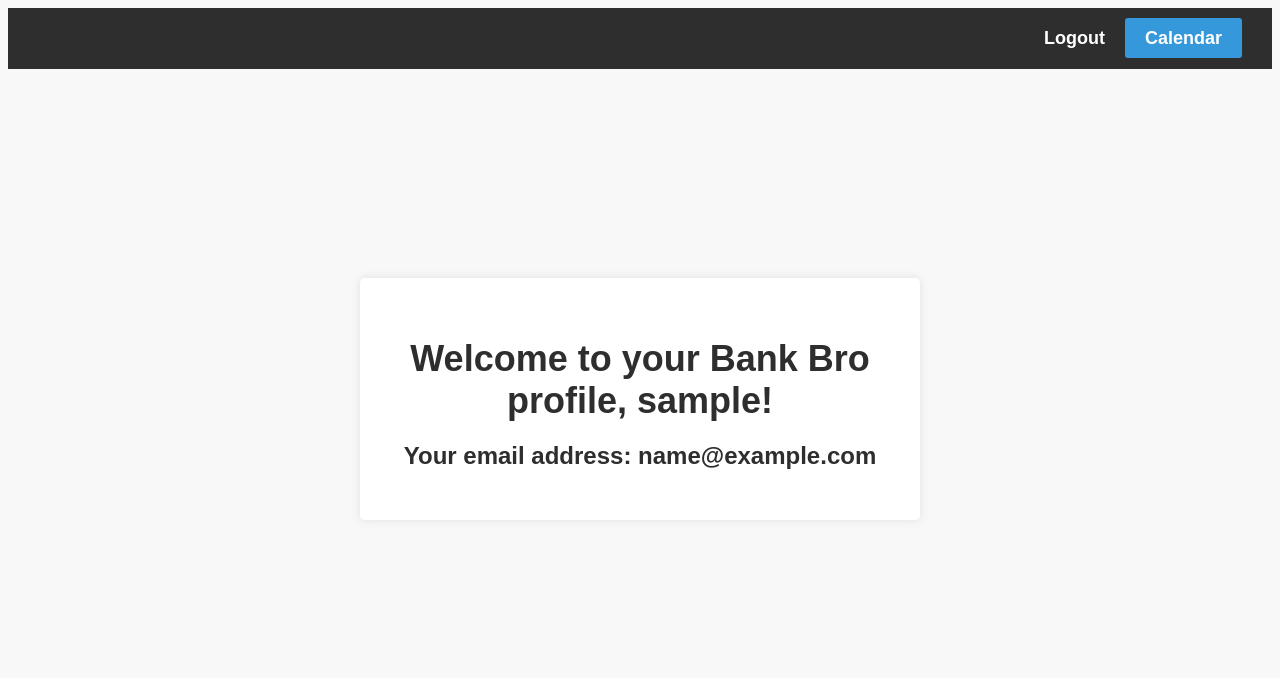
After one commit to krit-rr/BankBro, a Flask app: page /profile in a window 1280 px wide. The commit adds this page. Shown: the top 678 px of the page. Run offline with Flask 3, Linux system fonts and the light colour scheme; the visitor is signed in with stand-in values (Sample User, id 1); tables that the repository leaves empty hold one stand-in row (values such as "Sample post").

Commit message:
readded profile page

```diff
--- a/src/app.py
+++ b/src/app.py
@@ -98,8 +98,15 @@
     if not g.user:
         return redirect(url_for('index'))
 
+    return render_template('portfolio.html')
 
-    return render_template('portfolio.html')
+
+@app.route('/profile', methods=['GET'])
+def profile():
+    if not g.user:
+        return redirect(url_for('index'))
+
+    return render_template('profile.html', user=g.user)
 
 
 @app.route('/login', methods=['GET', 'POST'])
--- a/src/templates/base.html
+++ b/src/templates/base.html
@@ -38,7 +38,7 @@
           <button class="btn btn-outline-dark" type="submit">Search</button>
         </form>
         <div>
-          <label for="logout">Hello, {{ user }}</label>
+          <a class="btn btn-outline-dark" href="/profile">Profile</a>
           <a id="logout" class="btn btn-outline-dark" href="/logout">Logout</a>
         </div>
     </div>
--- /dev/null
+++ b/src/templates/profile.html
@@ -0,0 +1,106 @@
+<!DOCTYPE html>
+<html>
+<head>
+    <title>Bank Bro - Profile</title>
+    <style>
+        body {
+            background-color: #F8F8F8;
+            font-family: Arial, sans-serif;
+        }
+
+        .navbar {
+            background-color: #2E2E2E;
+            color: white;
+            padding: 20px;
+            display: flex;
+            justify-content: flex-end;
+            align-items: center;
+        }
+
+        .navbar a {
+            color: white;
+            text-decoration: none;
+            margin-left: 20px;
+            font-size: 18px;
+            font-weight: bold;
+        }
+
+        .navbar a:hover {
+            color: #CCCCCC;
+        }
+
+        .buttons a {
+            background-color: #3498DB;
+            color: #FFFFFF;
+            padding: 10px 20px;
+            border-radius: 3px;
+            border: none;
+            cursor: pointer;
+            transition: background-color 0.3s;
+            text-decoration: none;
+            margin-right: 10px;
+            font-size: 18px;
+            font-weight: bold;
+        }
+
+        .buttons a:hover {
+            background-color: #2980B9;
+        }
+
+        .section {
+            display: flex;
+            justify-content: center;
+            align-items: center;
+            height: 70vh;
+            margin-top: 50px;
+        }
+
+        .container {
+            background-color: #FFFFFF;
+            padding: 30px;
+            border-radius: 5px;
+            box-shadow: 0 0 10px rgba(0, 0, 0, 0.1);
+            max-width: 500px;
+            width: 100%;
+        }
+
+        .title {
+            font-size: 36px;
+            margin-bottom: 20px;
+            color: #2E2E2E;
+            text-align: center;
+        }
+
+        .subtitle {
+            font-size: 24px;
+            color: #2E2E2E;
+            text-align: center;
+            margin-top: 20px;
+        }
+    </style>
+</head>
+<body>
+		<nav class="navbar" role="navigation" aria-label="main navigation">
+	  <div class="navbar-start">
+		<a class="navbar-item" href="/">
+		  Logout
+		</a>
+	  </div>
+	  <div class="navbar-end">
+		<div class="buttons">
+		  <a class="button is-primary" href="/activity">
+			<strong>Calendar</strong>
+		  </a>
+		</div>
+	  </div>
+	</nav>
+
+
+    <section class="section">
+        <div class="container">
+            <h1 class="title">Welcome to your Bank Bro profile, {{ user.user_name }}!</h1>
+            <h2 class="subtitle">Your email address: {{ user.user_email }}</h2>
+        </div>
+    </section>
+</body>
+</html>
```
